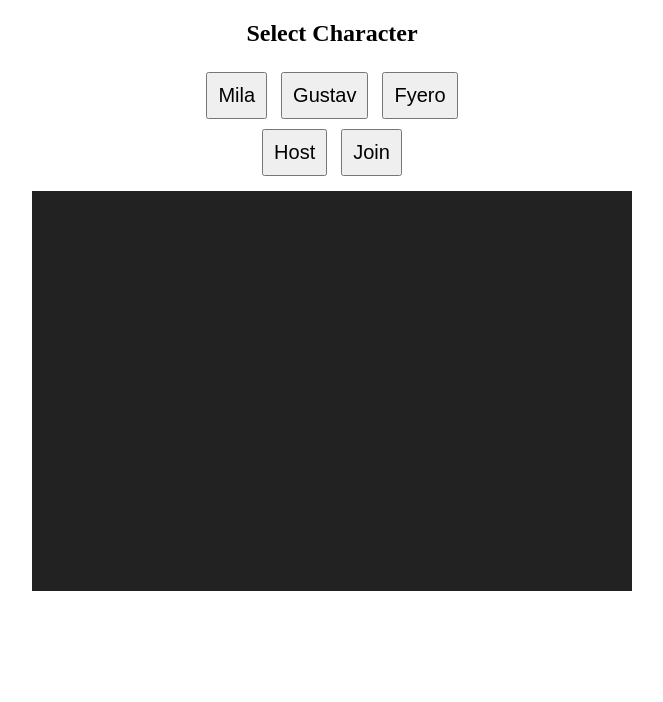
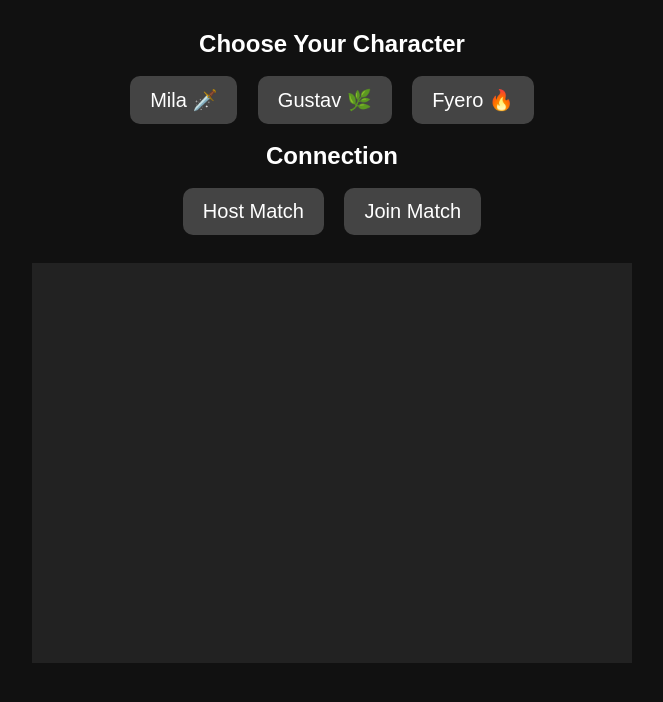
Before and after one commit to xcitium0005-gif/pvp, a website: page game.html in a window 1280 px wide. Shown: the whole page, without its empty margins (308-971 px from the left). Drawn offline with Linux system fonts and the light colour scheme.

Commit message:
Update game.html

```diff
--- a/game.html
+++ b/game.html
@@ -2,23 +2,53 @@
 <html>
 <head>
   <meta charset="UTF-8">
-  <title>P2P Test Game</title>
+  <title>P2P Arena Test</title>
   <style>
-    canvas { background: #222; display: block; margin: auto; touch-action: none; }
-    #ui { text-align: center; margin: 10px; }
-    button { font-size: 20px; margin: 5px; padding: 10px; }
+    body {
+      background: #111;
+      color: white;
+      font-family: Arial, sans-serif;
+      text-align: center;
+      margin: 0;
+      padding: 0;
+    }
+    h2 { margin: 10px 0; }
+    canvas {
+      background: #222;
+      display: block;
+      margin: 10px auto;
+      touch-action: none; /* prevent scroll when touching */
+    }
+    #ui {
+      margin: 10px auto;
+      padding: 10px;
+    }
+    button {
+      font-size: 20px;
+      margin: 8px;
+      padding: 12px 20px;
+      border-radius: 10px;
+      border: none;
+      background: #444;
+      color: white;
+    }
+    button:active {
+      background: #666;
+    }
   </style>
 </head>
 <body>
   <div id="ui">
-    <h2>Select Character</h2>
-    <button onclick="selectChar('mila')">Mila</button>
-    <button onclick="selectChar('gustav')">Gustav</button>
-    <button onclick="selectChar('fyero')">Fyero</button>
-    <br>
-    <button onclick="connect(true)">Host</button>
-    <button onclick="connect(false)">Join</button>
+    <h2>Choose Your Character</h2>
+    <button onclick="selectChar('mila')">Mila 🗡️</button>
+    <button onclick="selectChar('gustav')">Gustav 🌿</button>
+    <button onclick="selectChar('fyero')">Fyero 🔥</button>
+
+    <h2>Connection</h2>
+    <button onclick="connect(true)">Host Match</button>
+    <button onclick="connect(false)">Join Match</button>
   </div>
+
   <canvas id="game" width="600" height="400"></canvas>
 
   <script src="game.js"></script>
```
